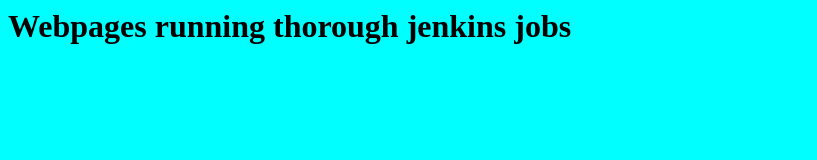
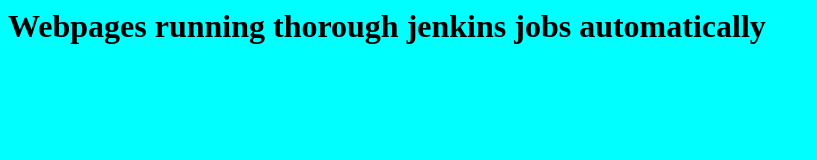
Before and after one commit to gouravaas/Repo-jenkins, a plain HTML site: page index.html in a window 1280 px wide. Shown: the whole page, without its empty margins (0-817 px from the left). Drawn offline with Linux system fonts and the light colour scheme.

Commit message:
another version

```diff
--- a/index.html
+++ b/index.html
@@ -1,2 +1,2 @@
 <body bgcolor= "cyan" />
-	<h1> Webpages running thorough jenkins jobs </h1>
+	<h1> Webpages running thorough jenkins jobs automatically </h1>
```
